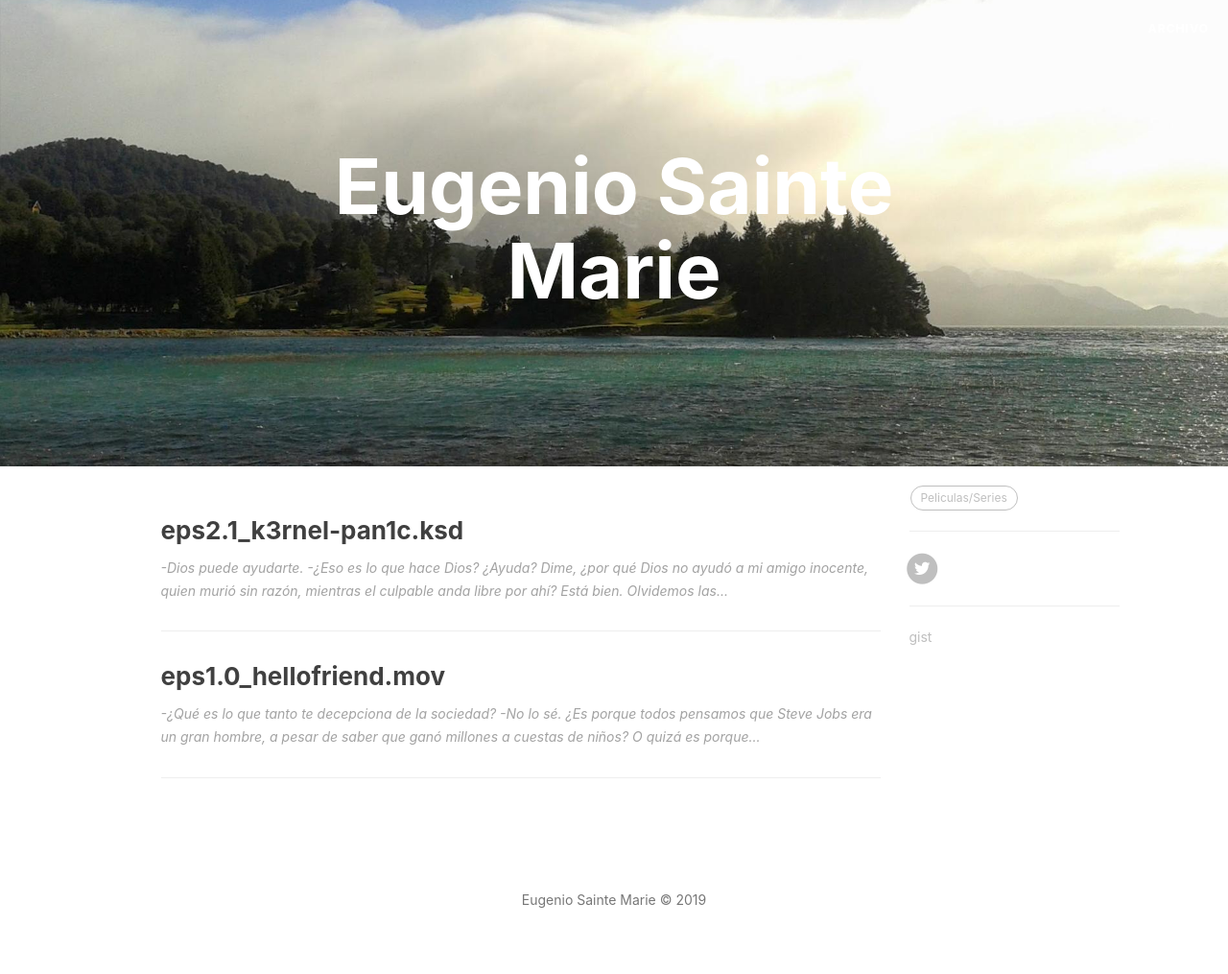
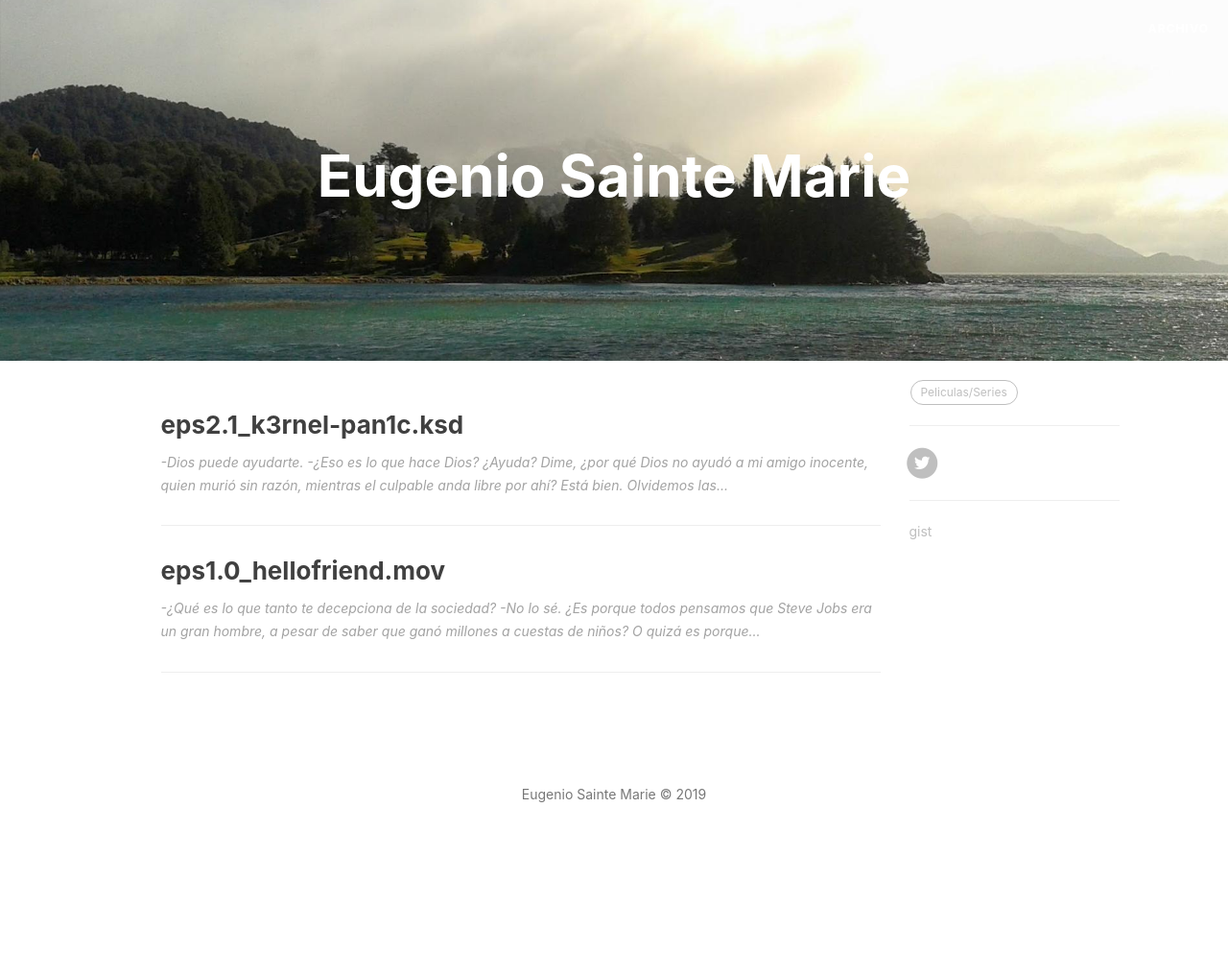
Before and after one commit to eugeniosaintemarie/notes, a Jekyll site: the page built from index.html, in a window 1280 px wide. Shown: the whole page at 96% size. Built offline with Jekyll 4.4.1, drawn with Linux system fonts in a browser that asks for light colours; the list of posts is cut into pages by our own code; comment, search, counter and statistics services are not loaded; after the commit the page ends 905 px from its top, so only the background shows below that.

Commit message:
Update index.html

```diff
--- a/index.html
+++ b/index.html
@@ -7,7 +7,7 @@ description: ""
   .navbar-brand {display: none !important;}
   @media only screen and (min-width: 768px) {
     .intro-header .site-heading h1, .intro-header .page-heading h1 {
-      font-size: 80px;
+      font-size: 60px !important;
     }
   }
 </style>
```
